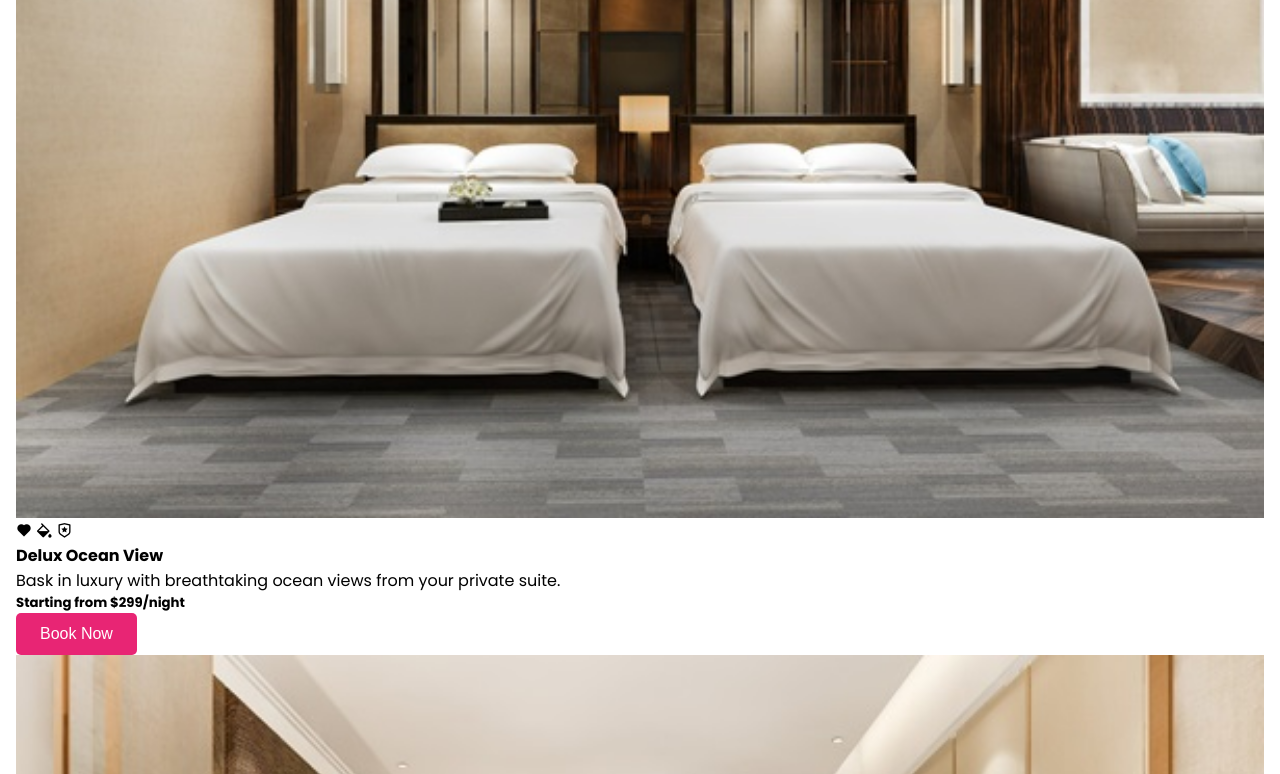
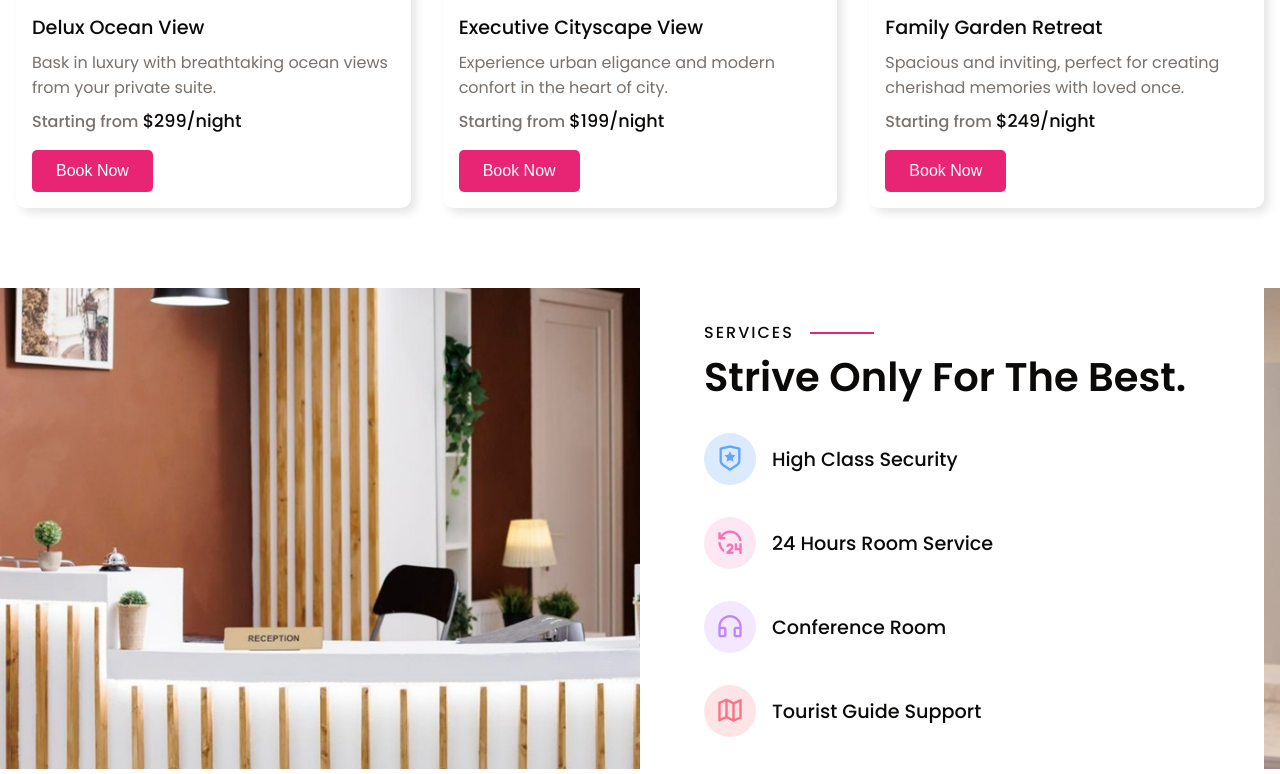
Before and after one commit to arata-bhuyan/TWSIP, a plain HTML site: page TaskOne/index.html in a window 1280 px wide. Shown: the part 1966-2740 px from the top of the page. Drawn offline with nearby package versions, Linux system fonts and the light colour scheme; a script that the page names is missing.

Commit message:
create room card and service

```diff
--- a/TaskOne/style.css
+++ b/TaskOne/style.css
@@ -235,7 +235,134 @@ nav{
     margin: auto;
     border-radius: 5px;
 }
+.room__grid{
+    margin-top: 4rem;
+    display: grid;
+    gap: 1rem;
+}
+.room__card{
+    overflow: hidden;
+    border-radius: 10px;
+    box-shadow: 5px 5px 10px rgba(0,0, 0, 0.1);
+}
+.room__card__image{
+    position: relative;
+    isolation: isolate;
+}
+.room__card__icons{
+    position: absolute;
+    right: 1rem;
+    bottom: 1rem;
+    width: 100%;
+    display: flex;
+    align-items: center;
+    justify-content: flex-end;
+    flex-wrap: wrap;
+    gap: 1rem;
+    z-index: 1;
+}
+.room__card__icons span{
+    display: inline-block;
+    padding: 2px 8px;
+    font-size: 1.5rem;
+    background-color: var(--white);
+    border-radius: 100%;
+    box-shadow: 5px 5px 10px rgba(0,0, 0,0.2);
+    cursor: pointer;
+}
+.room__card__icons span:nth-child(1){
+    color: #f472b6;
+}
+.room__card__icons span:nth-child(2){
+    color: #c084fc;
+}
+.room__card__icons span:nth-child(3){
+    color: #60a5fa;
+}
+.room__card__details{
+    padding: 1rem;
+}
+.room__card h4{
+    margin-bottom: .5rem;
+    font-size: 1.2rem;
+    font-weight: 500;
+    color: var(--text-dark);
+}
+.room__card p{
+    margin-bottom: 0.5rem;
+    color: var(--text-light);
+}
+.room__card h5{
+    margin-bottom: 1rem;
+    font-size: 1rem;
+    font-weight: 500;
+    color: var(--text-light);
+}
+.room__card h5 span{
+    font-size: 1.1rem;
+    color: var(--text-dark);
+}
 
+.service{
+    background-image: url(image/service.jpg);
+    background-position: center;
+    background-size: cover;
+    background-repeat: no-repeat;
+}
+.service__container{
+    padding-block: 0;
+    display: grid;
+
+    grid-template-columns: repeat(2,1fr);
+}
+.service__content{
+    grid-column: 1/3;
+    padding: 2rem 4rem;
+    background-color: var(--white);
+}
+.service__list{
+    list-style: none;
+    margin-top: 2rem;
+    display: grid;
+    gap: 2rem;
+}
+.service__list li{
+    display: flex;
+    align-items: center;
+    gap: 1rem;
+    font-size: 1.2rem;
+    font-weight: 500;
+    color: var(--text-dark);
+}
+.service__list span{
+    padding: 5px 12px;
+    font-size: 1.75rem;
+    color: var(--text-dark);
+    background-color: var(--text-light);
+    border-radius: 100%;
+}
+.service__list li:nth-child(1) span{
+    color: #60a5fa;
+    background-color: #dbeafe;
+}
+.service__list li:nth-child(2) span{
+    color: #f472b6;
+    background-color: #fce7f3;
+}
+.service__list li:nth-child(3) span{
+    color: #c084fc;
+    background-color: #f3e8ff;
+}
+.service__list li:nth-child(4) span{
+    color: #fb7185;
+    background-color: #ffe4e6;
+}
+
+@media(width > 576px){
+    .room__grid{
+        grid-template-columns: repeat(2,1fr);
+    }
+}
 
 
 
@@ -294,5 +421,16 @@ nav{
         grid-template-columns: repeat(2,1fr);
         align-items: center;
     }
+    .room__grid{
+        grid-template-columns: repeat(3,1fr);
+    }
+    .service__content{
+        grid-column: 2/3;
+    }
 
 }
+@media (width > 1024px){
+    .room__grid{
+        gap: 2rem;
+    }
+}
```
